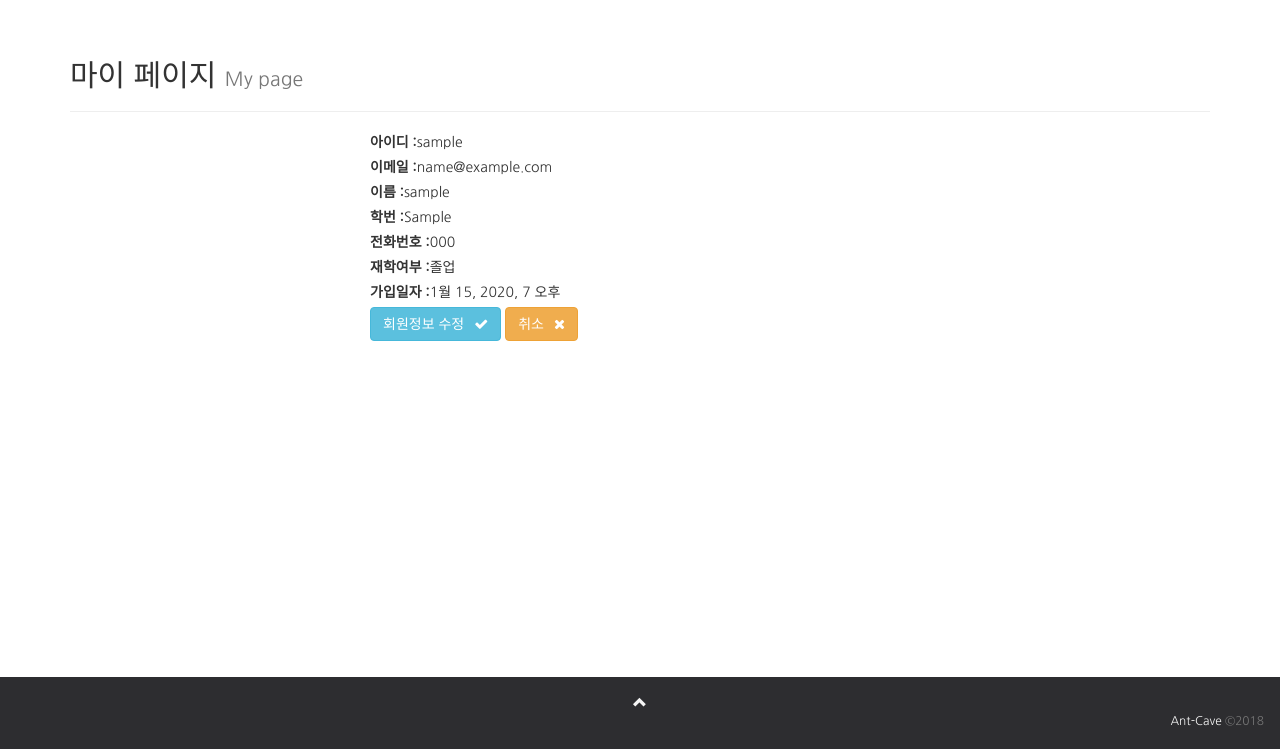
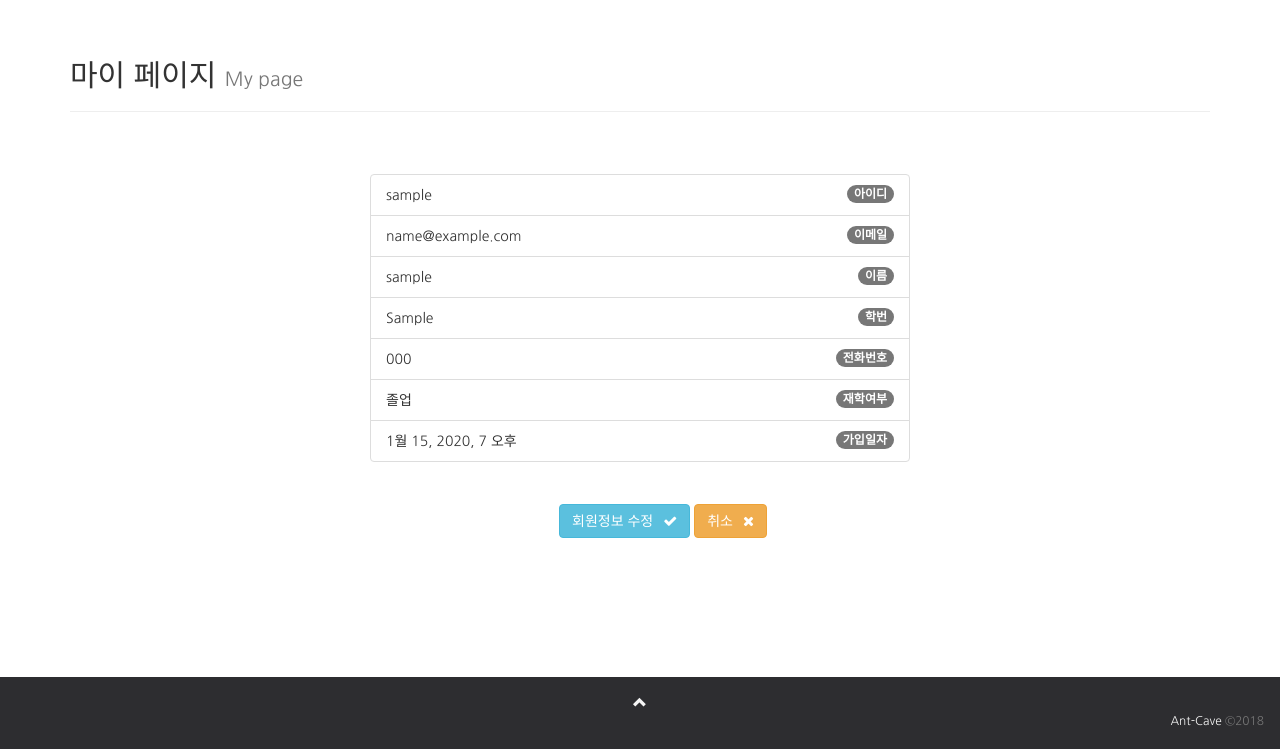
Before and after one commit to CNU-ANT/ANT-Cave, a Django app: page /my_page/ in a window 1280 px wide. Shown: the part 51-800 px from the top of the page. Run offline with Django 3.2, Linux system fonts and the light colour scheme; a user stored in the database is signed in; tables that the repository leaves empty hold one stand-in row (values such as "Sample post"); some libraries are stand-ins or nearby versions; some web fonts are replaced.

Commit message:
마이 페이지 틀 재구성 (#78)
마이 페이지에 글자만 나열되어있는 것을 ul과 li태그를 이용해
보기 좋게 만들었습니다.

Closes https://github.com/CNU-ANT/ANT-Cave/issues/27

```diff
--- a/templates/profile/my_page.html
+++ b/templates/profile/my_page.html
@@ -7,14 +7,17 @@
             </h2>
         </div>
 
-        <div class="col-md-6 col-md-offset-3">
-            <label>아이디 : </label>{{ user.username }}<br>
-            <label>이메일 : </label>{{ user.email }}<br>
-            <label>이름 : </label>{{ user_info.user_name }}<br>
-            <label>학번 : </label>{{ user_info.user_num }}<br>
-            <label>전화번호 : </label>{{ user_info.user_phone }}<br>
-            <label>재학여부 : </label>{{ is_attend }}<br>
-            <label>가입일자 : </label>{{ user_info.signup_date }}<br>
+        <div style="margin-top: 3em;" class="col-md-6 col-md-offset-3">
+            <ul class="list-group">
+                <li class="list-group-item"><span class="badge">아이디</span>{{ user.username }}</li>
+                <li class="list-group-item"><span class="badge">이메일</span>{{ user.email }}</li>
+                <li class="list-group-item"><span class="badge">이름</span>{{ user_info.user_name }}</li>
+                <li class="list-group-item"><span class="badge">학번</span>{{ user_info.user_num }}</li>
+                <li class="list-group-item"><span class="badge">전화번호</span>{{ user_info.user_phone }}</li>
+                <li class="list-group-item"><span class="badge">재학여부</span>{{ is_attend }}</li>
+                <li class="list-group-item"><span class="badge">가입일자</span>{{ user_info.signup_date }}</li>
+            </ul>
+            <div style="margin-left: 35%; margin-top: 3em;">
                 <a href="{% url 'edit_my_page' %}">
                     <button type="button" class="btn btn-info">회원정보 수정<i class="fa fa-check spaceLeft"></i></button>
                 </a>
@@ -22,5 +25,6 @@
                     <button type="button" class="btn btn-warning">취소<i class="fa fa-times spaceLeft"></i></button>
                 </a>
             </div>
+        </div>
     </article>
 {% endblock %}
```
Also changed, not shown: templates/profile/edit_info.html (+13 -10 lines). Lines whose indentation alone changed are shown as unchanged.
